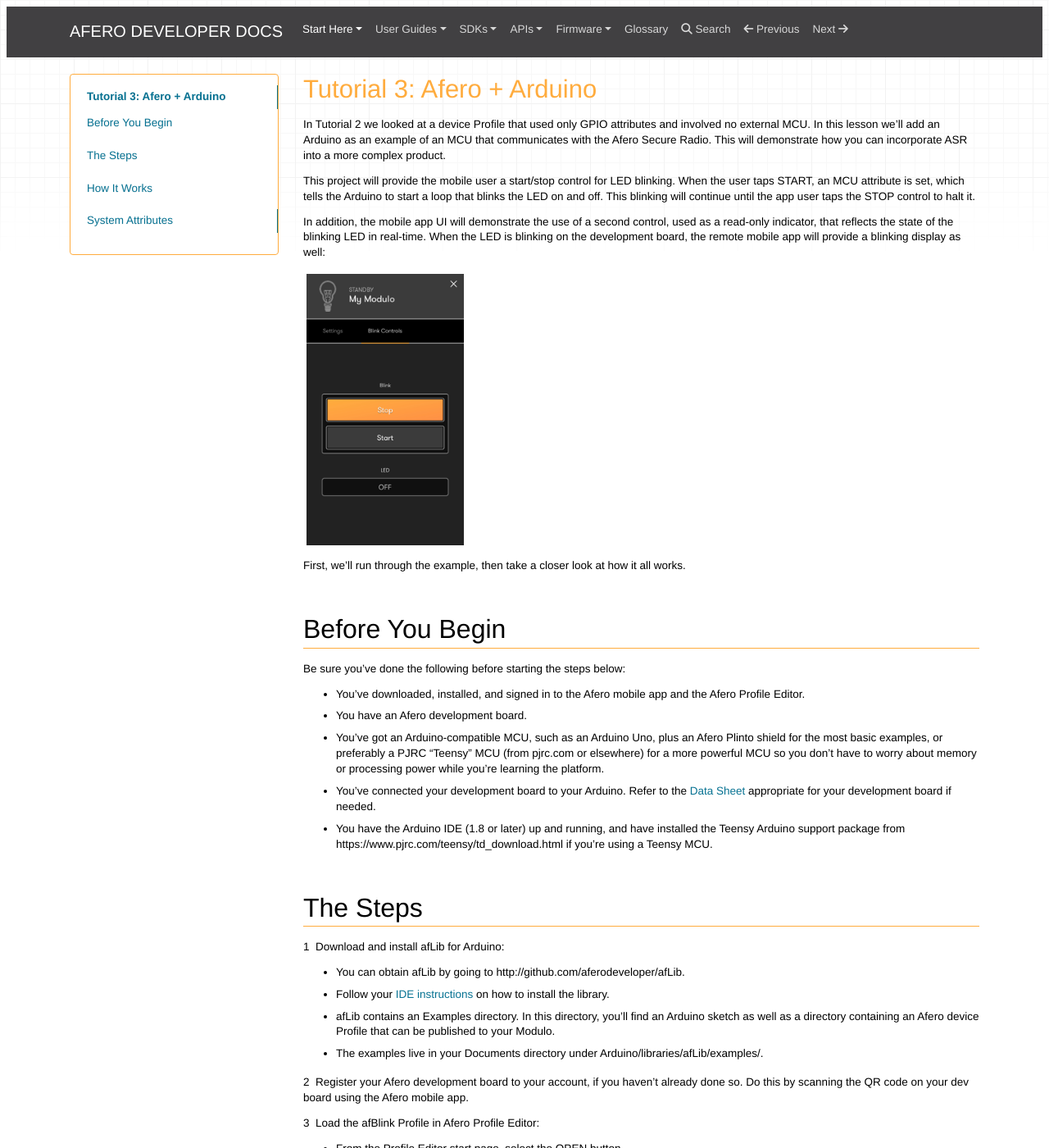
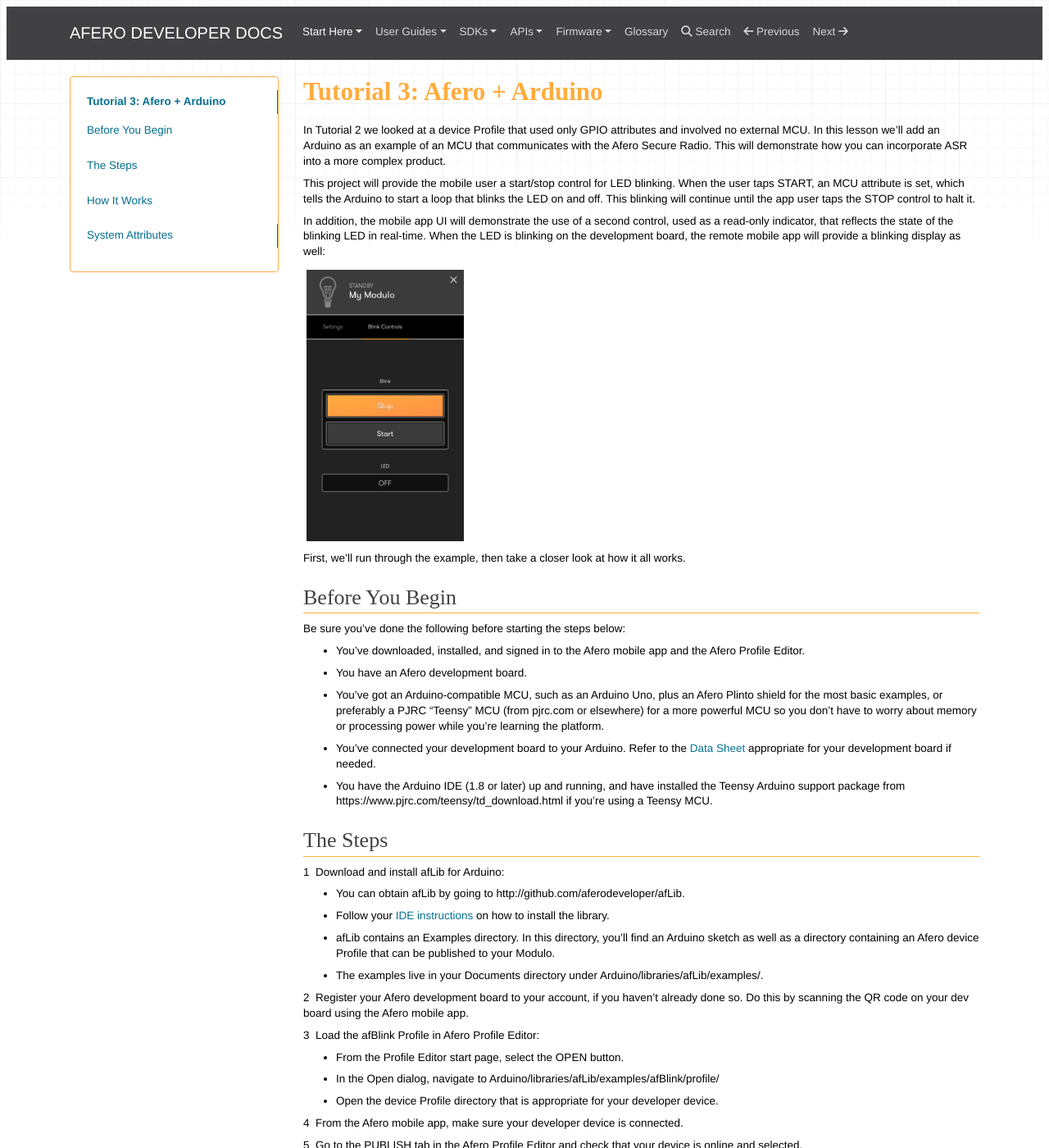
Before and after one commit to aferodeveloper/afero-devdocs, an MkDocs documentation site: the page built from docs/Lesson3.md, in a window 1280 px wide and 1400 px high. Shown: the whole window at 82% size. Built offline with MkDocs 1.6.1, drawn with Linux system fonts in a browser that asks for light colours; nearby versions of some CDN libraries.

Commit message:
Adding base.css to mkdocs.yml

```diff
--- a/docs/css/base.css
+++ b/docs/css/base.css
@@ -84,7 +84,6 @@
 	font-size: 22px;
 }
 
-
 hr {
     border-top: 2px solid #ffac3e;
 }
@@ -92,23 +91,23 @@
 p {
 	font-family: 'Helvetica';
 	font-weight: 300;
-	font-size: 14px;
+	font-size: 13.5px;
 	line-height: 1.4;
 	margin-bottom: 8px;
 }
 
 thead, td{
-	font-family: 'Helvetica-Neue';
-	font-weight: 300;
-	font-size: 14px;
+	font-family: 'Helvetica';
+	font-weight: 500;
+	font-size: 13.5px;
 	line-height: 1.4;
 	margin-bottom: 8px;
 }
 
 td {
-	font-family: 'Helvetica-Neue';
+	font-family: 'Helvetica';
 	font-weight: 300;
-	font-size: 14px;
+	font-size: 13.5px;
 	line-height: 1.4;
 	margin-bottom: 8px;
 }
@@ -117,7 +116,7 @@
 	margin: 3px 0 3px 0px;
 	font-family: 'Helvetica';
 	font-weight: 300;
-	font-size: 14px;
+	font-size: 13.5px;
 	line-height: 1.4;
 	margin-bottom: 8px;
 }
@@ -125,7 +124,7 @@
 strong {
 	font-family: 'Helvetica';
 	font-weight: 525;
-	font-size: 14px;
+	font-size: 13.5px;
 }
 
 mark,.mark {
@@ -136,7 +135,7 @@
 	color: #077292;
 	font-family: 'Helvetica';
 	font-weight: 500;
-	font-size: 14px;
+	font-size: 13.5px;
 	text-transform: uppercase;
 }
 
@@ -184,6 +183,7 @@
 
 a code {
     color: #077292;
+    font-weight:500;
     text-decoration: underline;
 }
 
@@ -197,6 +197,7 @@
     margin-bottom: 10px;
     text-align: center;
     font-weight: 200;
+    font-size:10px;
 }
 
 .modal-dialog {
--- a/mkdocs.yml
+++ b/mkdocs.yml
@@ -9,6 +9,7 @@
 extra_css:
    - css/extra.css
    - css/bootstrap.min.css
+   - css/base.css
 
 copyright: © 2022 Afero Inc.
 
```
